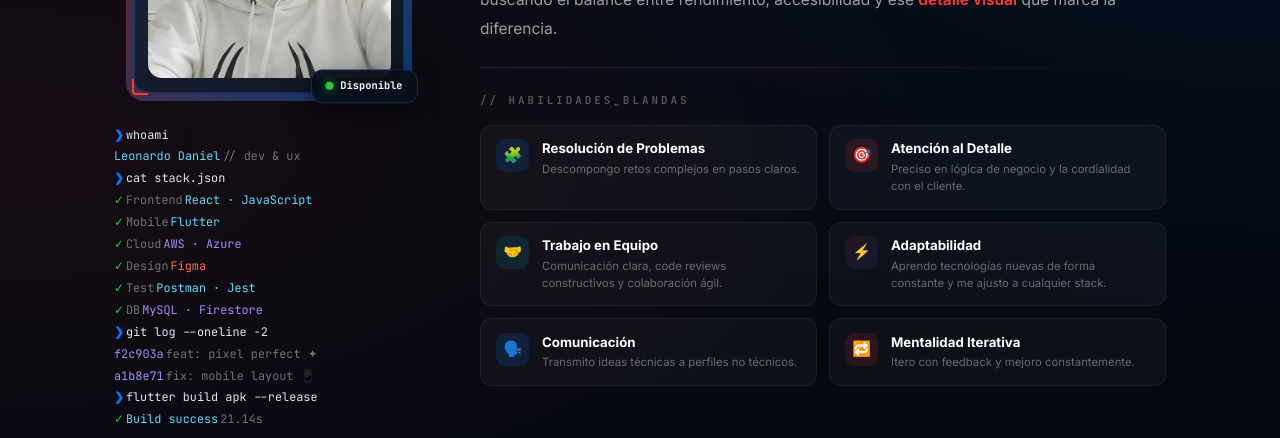
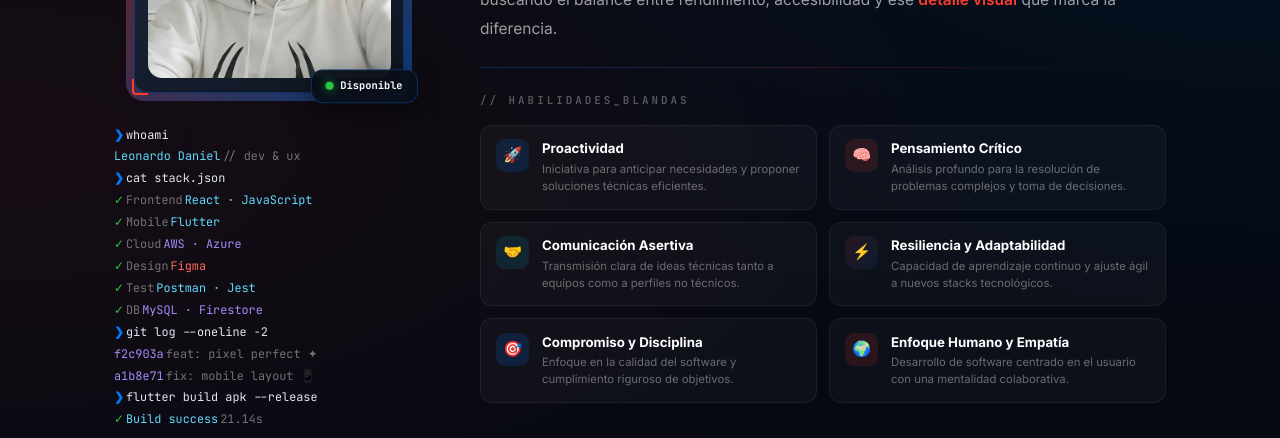
Before and after one commit to leonardo21319/Portafolio_LDDO, a React (Vite) app: page / in a window 1280 px wide. Shown: the part 1240-1678 px from the top of the page. Built offline with nearby package versions, Linux system fonts and the light colour scheme; no server answers; the database is empty.

Commit message:
modiffy: soft skill about section

```diff
--- a/src/components/sections/AboutSection.jsx
+++ b/src/components/sections/AboutSection.jsx
@@ -24,12 +24,48 @@ const TERM_LINES = [
 ];
 
 const SOFT_SKILLS = [
-  { icon: '🧩', cls: 'si-blue', name: 'Resolución de Problemas', desc: 'Descompongo retos complejos en pasos claros.', delay: '.06s' },
-  { icon: '🎯', cls: 'si-red',  name: 'Atención al Detalle',    desc: 'Preciso en lógica de negocio y la cordialidad con el cliente.', delay: '.12s' },
-  { icon: '🤝', cls: 'si-cyan', name: 'Trabajo en Equipo',      desc: 'Comunicación clara, code reviews constructivos y colaboración ágil.', delay: '.18s' },
-  { icon: '⚡', cls: 'si-mix',  name: 'Adaptabilidad',           desc: 'Aprendo tecnologías nuevas de forma constante y me ajusto a cualquier stack.', delay: '.24s' },
-  { icon: '🗣️',cls: 'si-blue', name: 'Comunicación',            desc: 'Transmito ideas técnicas a perfiles no técnicos.', delay: '.30s' },
-  { icon: '🔁', cls: 'si-red',  name: 'Mentalidad Iterativa',   desc: 'Itero con feedback y mejoro constantemente.', delay: '.36s' },
+  {
+    icon: '🚀',
+    cls: 'si-blue',
+    name: 'Proactividad',
+    desc: 'Iniciativa para anticipar necesidades y proponer soluciones técnicas eficientes.',
+    delay: '.06s'
+  },
+  {
+    icon: '🧠',
+    cls: 'si-red',
+    name: 'Pensamiento Crítico',
+    desc: 'Análisis profundo para la resolución de problemas complejos y toma de decisiones.',
+    delay: '.12s'
+  },
+  {
+    icon: '🤝',
+    cls: 'si-cyan',
+    name: 'Comunicación Asertiva',
+    desc: 'Transmisión clara de ideas técnicas tanto a equipos como a perfiles no técnicos.',
+    delay: '.18s'
+  },
+  {
+    icon: '⚡',
+    cls: 'si-mix',
+    name: 'Resiliencia y Adaptabilidad',
+    desc: 'Capacidad de aprendizaje continuo y ajuste ágil a nuevos stacks tecnológicos.',
+    delay: '.24s'
+  },
+  {
+    icon: '🎯',
+    cls: 'si-blue',
+    name: 'Compromiso y Disciplina',
+    desc: 'Enfoque en la calidad del software y cumplimiento riguroso de objetivos.',
+    delay: '.30s'
+  },
+  {
+    icon: '🌍',
+    cls: 'si-red',
+    name: 'Enfoque Humano y Empatía',
+    desc: 'Desarrollo de software centrado en el usuario con una mentalidad colaborativa.',
+    delay: '.36s'
+  },
 ];
 
 export default function AboutSection() {
```
